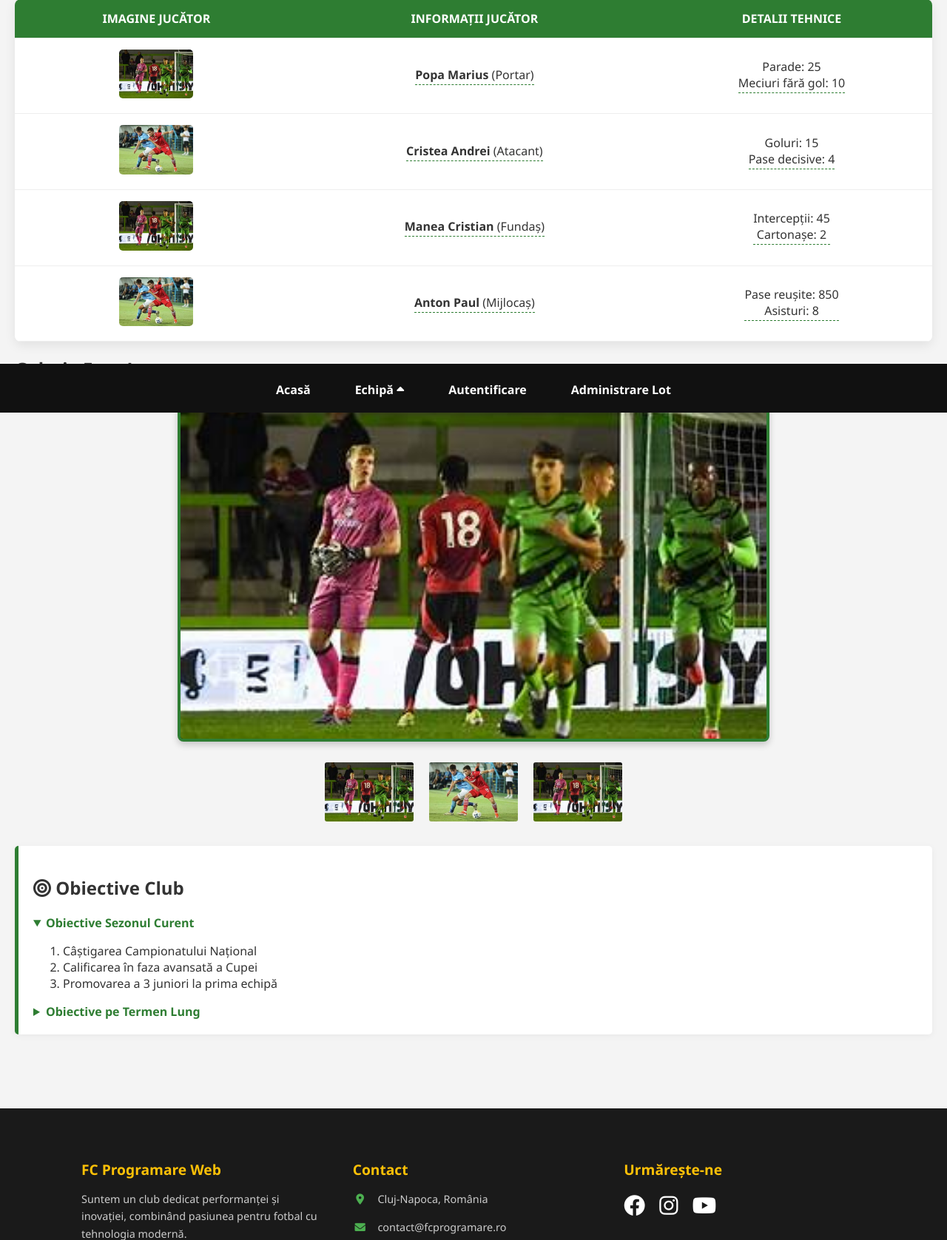
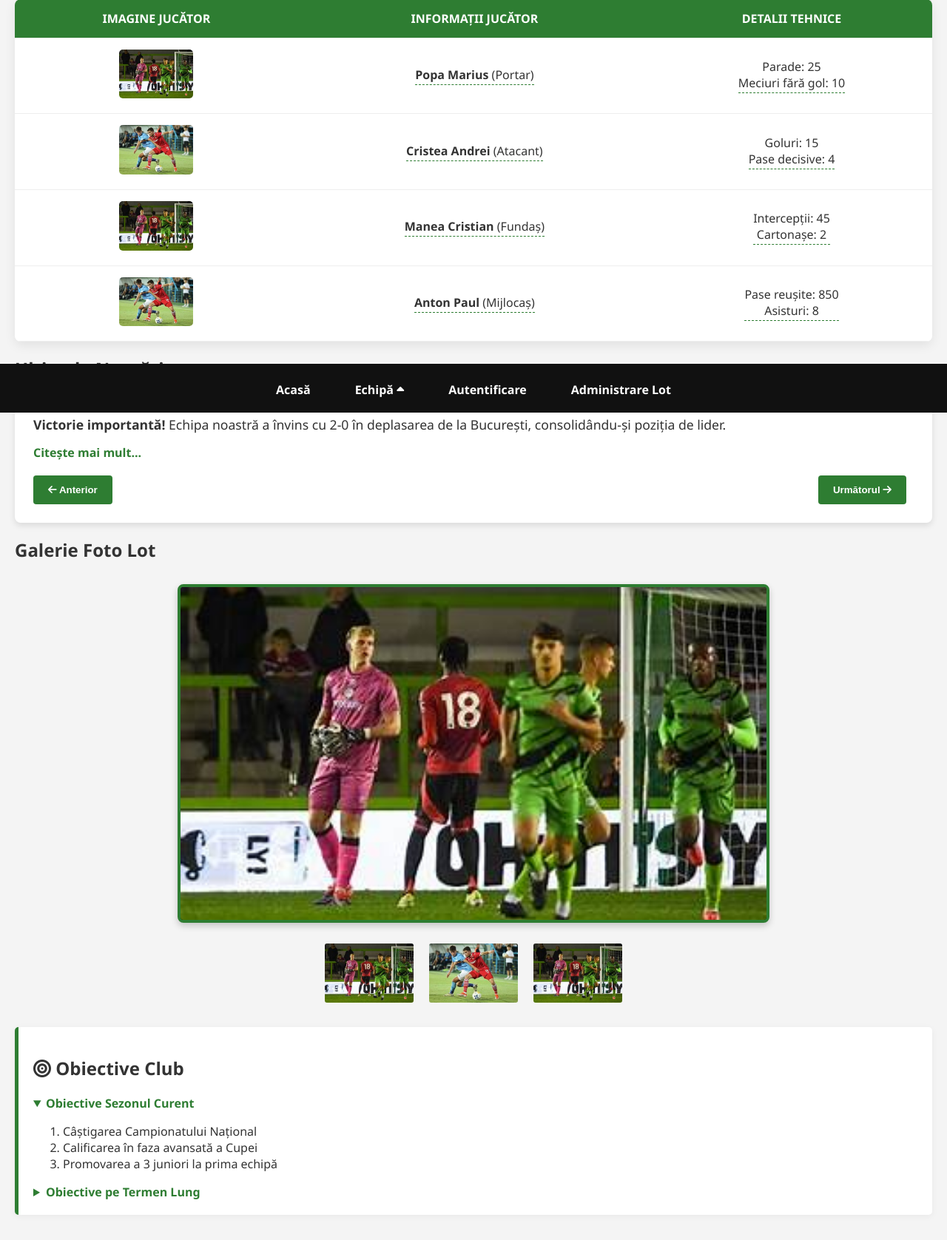
Before and after one commit to davigzdon/proiect_fotbal2, a PHP site: page / in a window 1280 px wide. Shown: the part 242-1919 px from the top of the page at 74% size. Run offline with PHP 8.4, Linux system fonts and the light colour scheme.

Commit message:
am creat un readme, am modificat index pentru cerinta 4, atat cat si script si still cu functii necesare pentru cerinta 4

```diff
--- a/index.html
+++ b/index.html
@@ -135,6 +135,31 @@
         </section>
 
         <section>
+            <h2>Ultimele Noutăți</h2>
+            <div class="stiri-container">
+                <ul id="lista-stiri">
+                    <li class="stire-activa">
+                        <div><strong>Victorie importantă!</strong> Echipa noastră a învins cu 2-0 în deplasarea de la București, consolidându-și poziția de lider.</div>
+                        <a href="#">Citește mai mult...</a>
+                    </li>
+                    <li>
+                        <div><strong>Transfer surpriză!</strong> Un nou atacant de talie internațională se alătură lotului de seniori începând de luni.</div>
+                        <a href="#">Citește mai mult...</a>
+                    </li>
+                    <li>
+                        <div><strong>Bilete disponibile:</strong> Biletele pentru derby-ul local au fost puse în vânzare online. Grăbește-te, stocul este limitat!</div>
+                        <a href="#">Citește mai mult...</a>
+                    </li>
+                </ul>
+
+                <div class="stiri-controale">
+                    <button id="btn-prev" type="button"><i class="fas fa-arrow-left"></i> Anterior</button>
+                    <button id="btn-next" type="button">Următorul <i class="fas fa-arrow-right"></i></button>
+                </div>
+            </div>
+        </section>
+
+        <section>
             <h2>Galerie Foto Lot</h2>
             <div class="css-slider" id="slider-jucatori">
                 <img src="imagine_portar.jfif" class="thumb t1" alt="Jucător 1">
--- a/script.js
+++ b/script.js
@@ -212,4 +212,61 @@ document.addEventListener("DOMContentLoaded", function() {
         });
     });
 
+    // ==========================================
+    // EXERCIȚIUL 4: LISTĂ ȘTIRI (Slider Text)
+    // ==========================================
+    const listaStiri = document.getElementById("lista-stiri");
+
+    // Rulăm codul doar dacă lista de știri există pe pagină (doar în index.html)
+    if (listaStiri !== null) {
+        const stiri = listaStiri.querySelectorAll("li");
+        const btnPrev = document.getElementById("btn-prev");
+        const btnNext = document.getElementById("btn-next");
+
+        let indexStireCurenta = 0;
+        const timpTranzitie = 5000; // n = 5 secunde (5000 milisecunde)
+        let timerStiri; // Variabila care ține evidența timpului
+
+        // Funcția de bază care schimbă știrea
+        function afiseazaStire(index) {
+            // 1. Ascundem știrea curentă
+            stiri[indexStireCurenta].classList.remove("stire-activa");
+
+            // 2. Calculăm noul index (asigurăm circularitatea)
+            indexStireCurenta = index;
+            if (indexStireCurenta < 0) {
+                indexStireCurenta = stiri.length - 1; // Dacă dăm 'Prev' de la prima, mergem la ultima
+            } else if (indexStireCurenta >= stiri.length) {
+                indexStireCurenta = 0; // Dacă dăm 'Next' de la ultima, mergem la prima
+            }
+
+            // 3. Afișăm noua știre
+            stiri[indexStireCurenta].classList.add("stire-activa");
+        }
+
+        // Funcție pentru pornirea automată a slider-ului
+        function startTimer() {
+            // Curățăm timer-ul anterior (ca să nu se "bâlbâie" dacă dăm click manual)
+            clearInterval(timerStiri);
+
+            timerStiri = setInterval(function() {
+                afiseazaStire(indexStireCurenta + 1); // Trecem la următoarea din 5 în 5 sec.
+            }, timpTranzitie);
+        }
+
+        // Atașăm evenimente pe butoanele manuale
+        btnNext.addEventListener("click", function() {
+            afiseazaStire(indexStireCurenta + 1);
+            startTimer(); // Resetăm timer-ul ca să o ia de la capăt cele 5 secunde
+        });
+
+        btnPrev.addEventListener("click", function() {
+            afiseazaStire(indexStireCurenta - 1);
+            startTimer(); // Resetăm timer-ul
+        });
+
+        // La final, pornim mecanismul automat când se încarcă pagina
+        startTimer();
+    }
+
 });
--- a/stil.css
+++ b/stil.css
@@ -523,3 +523,66 @@ footer {
     background-color: #f44336; /* Roșu */
     box-shadow: 0 0 5px #f44336;
 }
+
+/* ==========================================================
+   10. LISTĂ ȘTIRI ANIMATĂ (Lab 3 - Exercițiul 4)
+   ========================================================== */
+.stiri-container {
+    background: white;
+    padding: 25px;
+    border-radius: 8px;
+    box-shadow: 0 4px 8px rgba(0,0,0,0.1);
+    margin: 20px 0;
+    position: relative;
+    /* Un min-height previne "săritul" paginii când știrile au lungimi diferite */
+    min-height: 120px;
+}
+
+#lista-stiri {
+    list-style: none; /* Scoatem punctele standard ale listei */
+    padding: 0;
+    margin: 0;
+    position: relative;
+}
+
+/* Ascundem toate <li>-urile inițial (cu opacitate pentru tranziție) */
+#lista-stiri li {
+    position: absolute; /* Le punem unele peste altele */
+    top: 0;
+    left: 0;
+    width: 100%;
+    opacity: 0;
+    visibility: hidden;
+    transition: opacity 0.8s ease-in-out, visibility 0.8s ease-in-out;
+}
+
+/* Doar stirea cu clasa 'stire-activa' se vede */
+#lista-stiri li.stire-activa {
+    opacity: 1;
+    visibility: visible;
+    position: relative; /* Ca să împingă butoanele în jos corect */
+}
+
+#lista-stiri li div {
+    margin-bottom: 12px;
+    font-size: 1.1em;
+    line-height: 1.6;
+}
+
+#lista-stiri li a {
+    color: var(--culoare-primara);
+    font-weight: bold;
+    text-decoration: none;
+    border-bottom: 1px solid transparent;
+    transition: border-bottom 0.3s;
+}
+
+#lista-stiri li a:hover {
+    border-bottom: 1px solid var(--culoare-primara);
+}
+
+.stiri-controale {
+    margin-top: 20px;
+    display: flex;
+    justify-content: space-between;
+}
```
Also changed, not shown: ReadMe.md (added).
